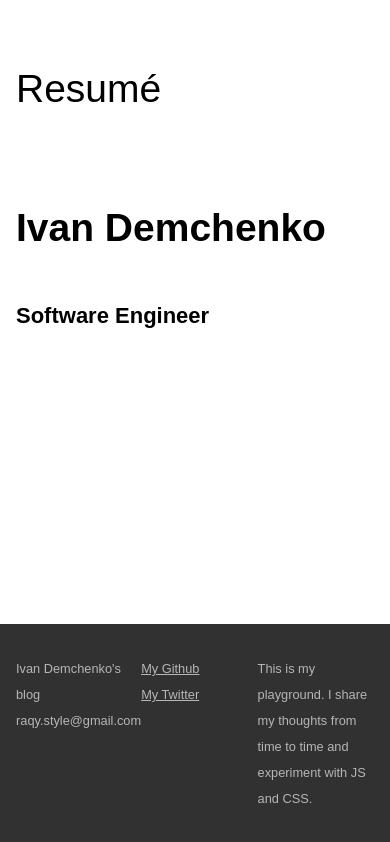
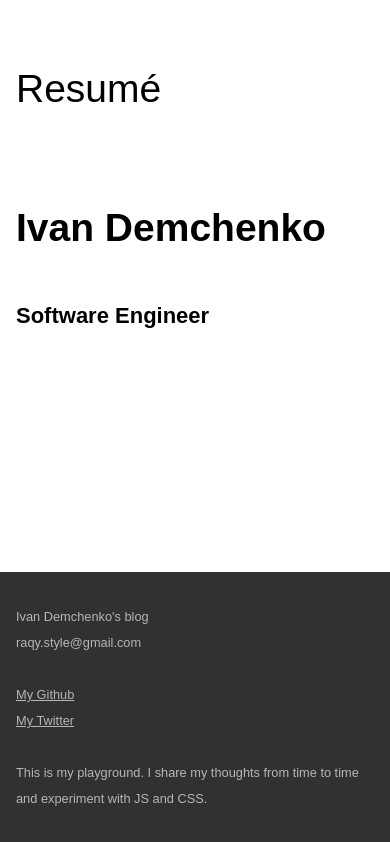
Before and after one commit to ivan-demchenko/my-blog-v2, a Next.js app: page /cv in a window 390 px wide. Built offline with nearby package versions, Linux system fonts and the light colour scheme.

Commit message:
fix(footer): fixed responsiveness

```diff
--- a/components/GlobalCSS.tsx
+++ b/components/GlobalCSS.tsx
@@ -2,6 +2,10 @@ import React from 'react';
 
 export default (
   <style jsx global>{`
+    * {
+      box-sizing: border-box;
+    }
+
     html {
       font-size: 16px;
       font-family: sans-serif;
@@ -116,9 +120,24 @@ export default (
     }
     .flex {
       display: flex;
+      flex-direction: column;
     }
     .col {
       flex: 1;
+      padding-bottom: 1.625rem;
+    }
+    .col:last-child {
+      padding-bottom: 0;
+    }
+    @media (min-width: 32rem) {
+      .flex {
+        display: flex;
+        flex-direction: row;
+      }
+      .col {
+        flex: 1;
+        padding-bottom: 0;
+      }
     }
   `}</style>
 );
```
Also changed, not shown: pages/index.tsx (+7 -5 lines).
